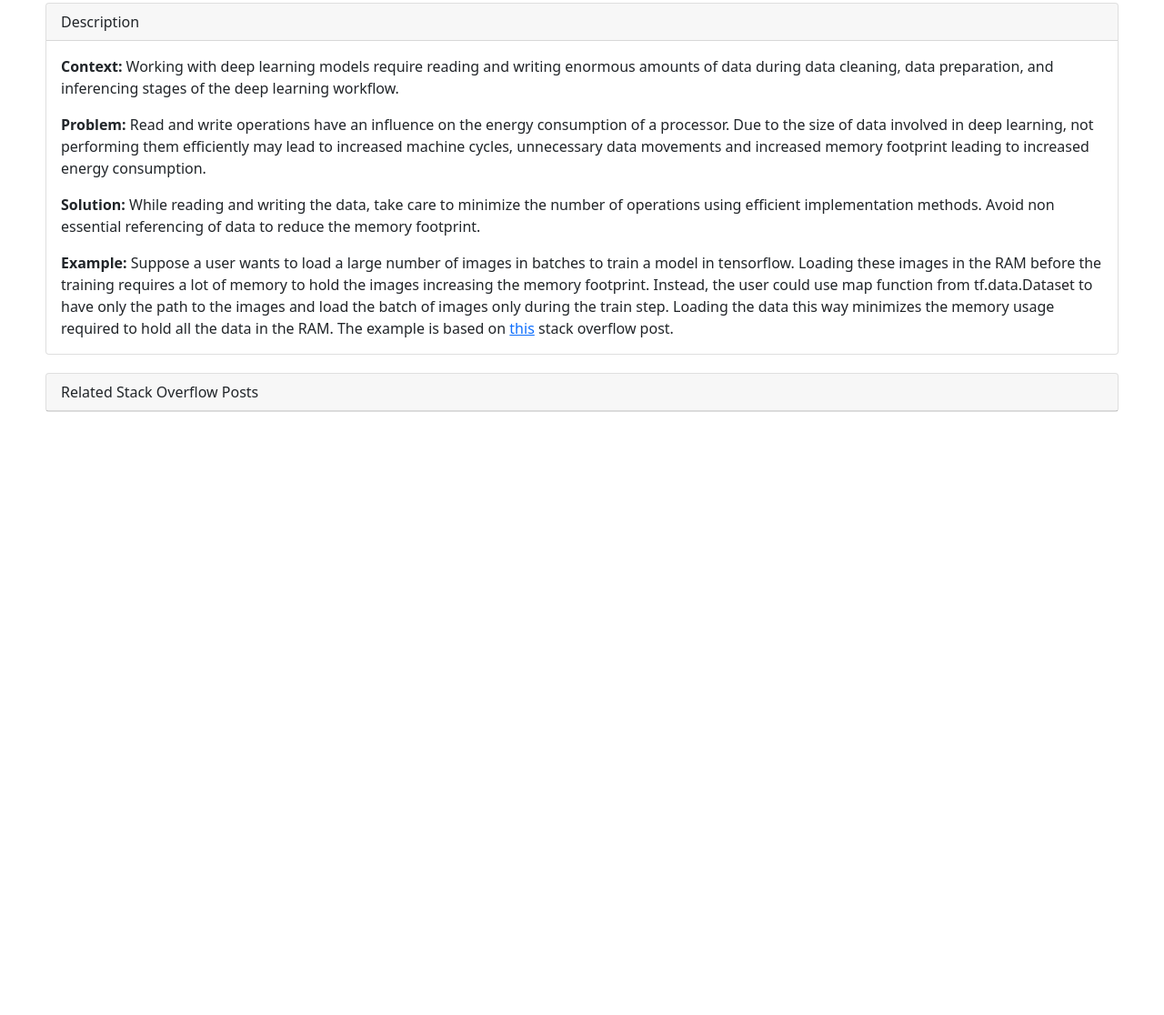
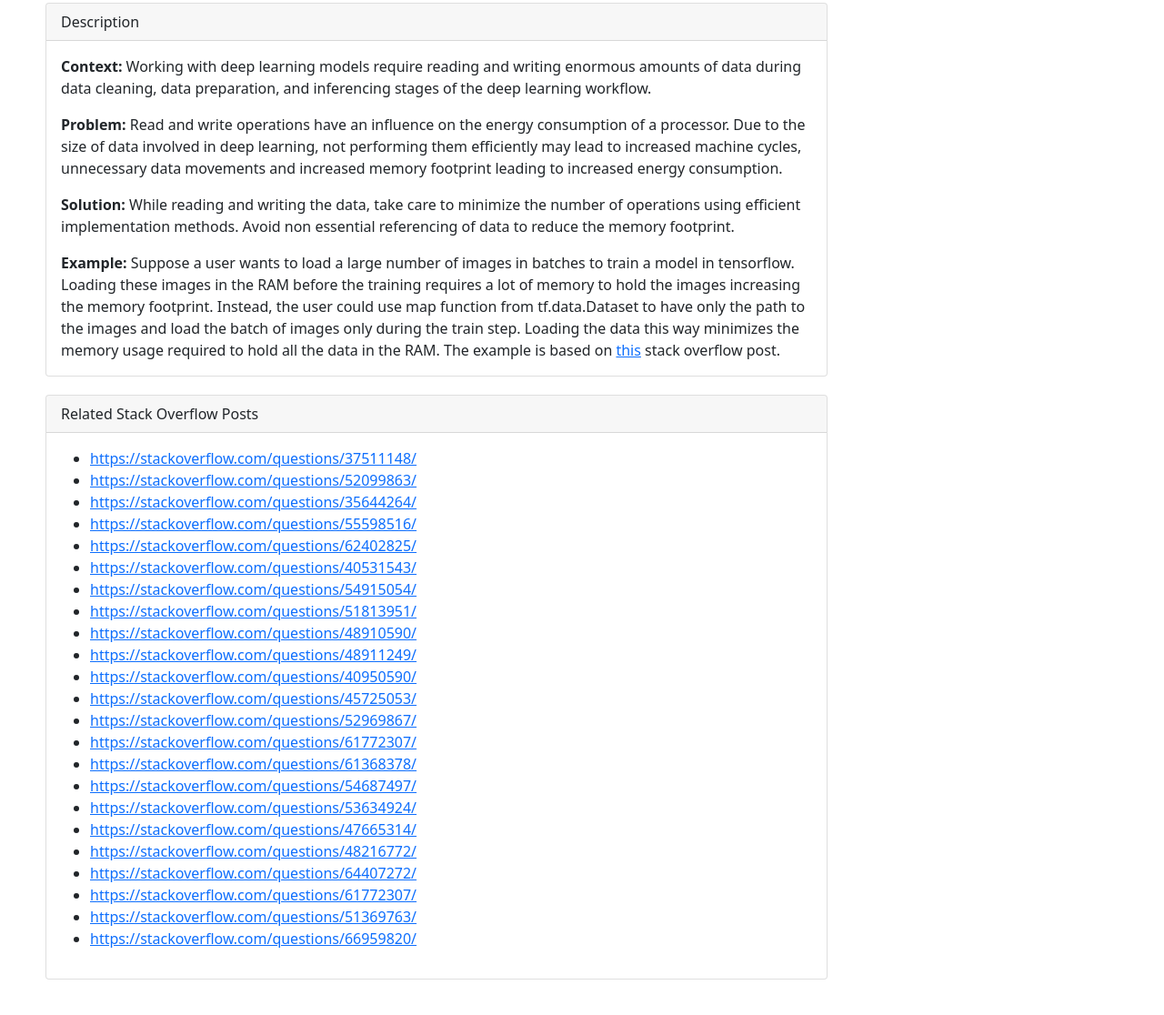
Before and after one commit to tritims/Catalog-of-deep-learning-energy-patterns, a plain HTML site: page read-write.html in a window 1280 px wide. Shown: the part 376-1492 px from the top of the page at 91% size. Before the commit the page ends 879 px from the top, so only its background shows below. Drawn offline with Linux system fonts and the light colour scheme.

Commit message:
Added read-write occurances

```diff
--- a/read-write.html
+++ b/read-write.html
@@ -17,7 +17,7 @@
             Towards a catalog of energy patterns for deep learning development
         </div>
     </div>
-    <div class="content">
+    <div class="content col-11 col-md-10 col-lg-9">
         <a href="./index.html">Go Back</a>
         <h1>Efficient read-write</h1>
         <p class="tagline">Minimize the memory footprint while
@@ -62,6 +62,33 @@
             <div class="card-header">
                 Related Stack Overflow Posts
             </div>
+            <div class="card-body">
+                <ul>
+                    <li><a href='https://stackoverflow.com/questions/37511148/'>https://stackoverflow.com/questions/37511148/</a><br></li>
+                    <li><a href='https://stackoverflow.com/questions/52099863/'>https://stackoverflow.com/questions/52099863/</a><br></li>
+                    <li><a href='https://stackoverflow.com/questions/35644264/'>https://stackoverflow.com/questions/35644264/</a><br></li>
+                    <li><a href='https://stackoverflow.com/questions/55598516/'>https://stackoverflow.com/questions/55598516/</a><br></li>
+                    <li><a href='https://stackoverflow.com/questions/62402825/'>https://stackoverflow.com/questions/62402825/</a><br></li>
+                    <li><a href='https://stackoverflow.com/questions/40531543/'>https://stackoverflow.com/questions/40531543/</a><br></li>
+                    <li><a href='https://stackoverflow.com/questions/54915054/'>https://stackoverflow.com/questions/54915054/</a><br></li>
+                    <li><a href='https://stackoverflow.com/questions/51813951/'>https://stackoverflow.com/questions/51813951/</a><br></li>
+                    <li><a href='https://stackoverflow.com/questions/48910590/'>https://stackoverflow.com/questions/48910590/</a><br></li>
+                    <li><a href='https://stackoverflow.com/questions/48911249/'>https://stackoverflow.com/questions/48911249/</a><br></li>
+                    <li><a href='https://stackoverflow.com/questions/40950590/'>https://stackoverflow.com/questions/40950590/</a><br></li>
+                    <li><a href='https://stackoverflow.com/questions/45725053/'>https://stackoverflow.com/questions/45725053/</a><br></li>
+                    <li><a href='https://stackoverflow.com/questions/52969867/'>https://stackoverflow.com/questions/52969867/</a><br></li>
+                    <li><a href='https://stackoverflow.com/questions/61772307/'>https://stackoverflow.com/questions/61772307/</a><br></li>
+                    <li><a href='https://stackoverflow.com/questions/61368378/'>https://stackoverflow.com/questions/61368378/</a><br></li>
+                    <li><a href='https://stackoverflow.com/questions/54687497/'>https://stackoverflow.com/questions/54687497/</a><br></li>
+                    <li><a href='https://stackoverflow.com/questions/53634924/'>https://stackoverflow.com/questions/53634924/</a><br></li>
+                    <li><a href='https://stackoverflow.com/questions/47665314/'>https://stackoverflow.com/questions/47665314/</a><br></li>
+                    <li><a href='https://stackoverflow.com/questions/48216772/'>https://stackoverflow.com/questions/48216772/</a><br></li>
+                    <li><a href='https://stackoverflow.com/questions/64407272/'>https://stackoverflow.com/questions/64407272/</a><br></li>
+                    <li><a href='https://stackoverflow.com/questions/61772307/'>https://stackoverflow.com/questions/61772307/</a><br></li>
+                    <li><a href='https://stackoverflow.com/questions/51369763/'>https://stackoverflow.com/questions/51369763/</a><br></li>
+                    <li><a href='https://stackoverflow.com/questions/66959820/'>https://stackoverflow.com/questions/66959820/</a><br></li>
+                </ul>
+            </div>
         </div>
     </div>
 </body>
```
